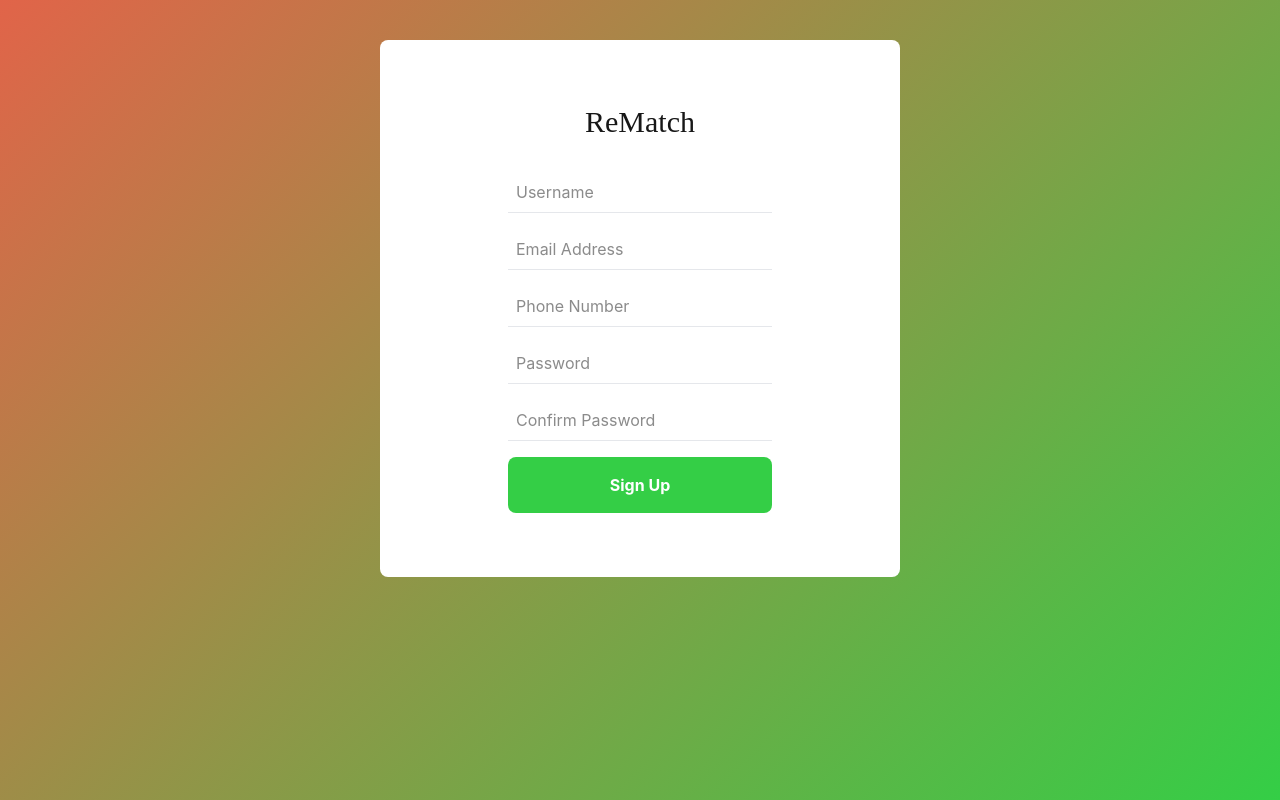
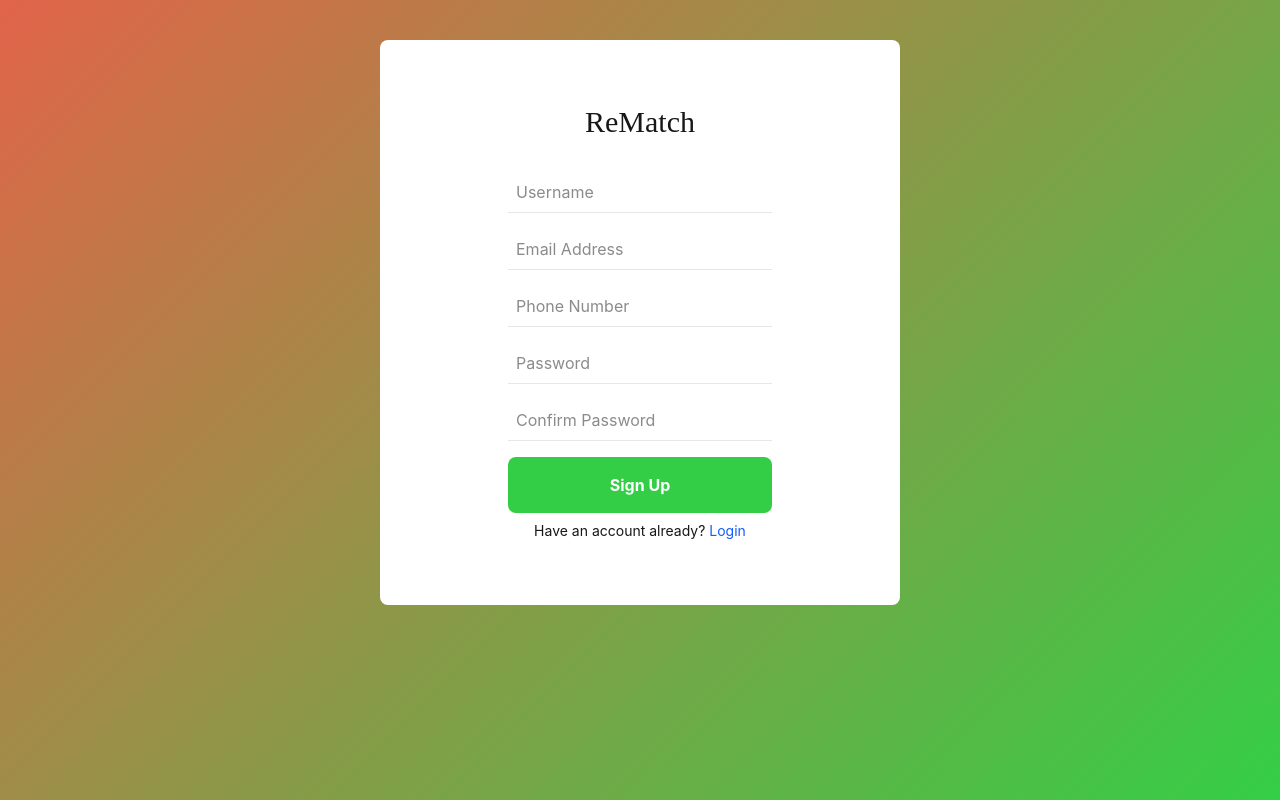
Before and after one commit to JonBabao/rematch, a Next.js app: page /auth/register in a window 1280 px wide. Built offline with nearby package versions, Linux system fonts and the light colour scheme; no server answers.

Commit message:
Add button to Login

```diff
--- a/src/app/components/Register.tsx
+++ b/src/app/components/Register.tsx
@@ -115,6 +115,15 @@ const Register: React.FC = () => {
                         {loading ? "Registering..." : "Sign Up"}
                     </GreenButton>
                 </form>
+
+                <div className="flex flex-row text-sm mt-2 w-[70vw] lg:w-full text-center items-center justify-center">
+                    <p>Have an account already?&nbsp;</p>
+                    <Link href="/auth/login">
+                        <button type="button" className="text-sm text-blue-600 hover:text-blue-800">
+                            Login
+                        </button>
+                    </Link>
+                </div>
             </div>
         </div>
     );
```
